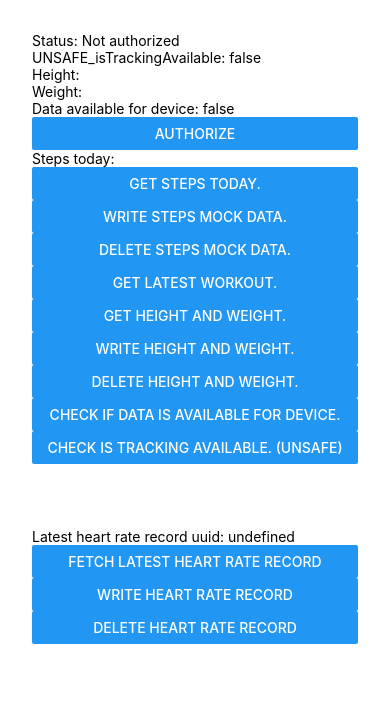
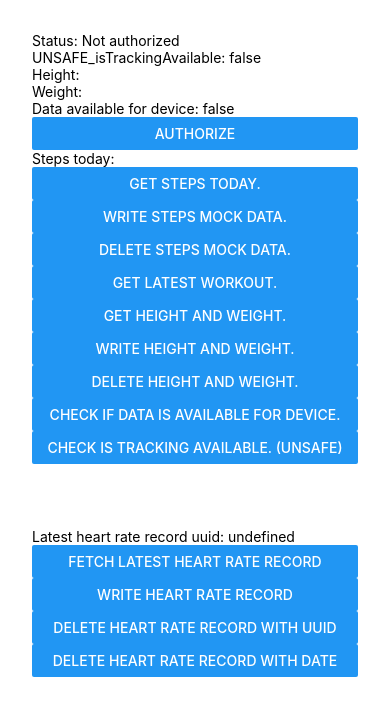
Before and after one commit to kilohealth/rn-fitness-tracker, a React Native app in the folder example/: screen / in a window 390 px wide. Shown: the top 716 px of the page. Built offline with nearby package versions, Linux system fonts and the light colour scheme.

Commit message:
test: delete heart rate record with date

```diff
--- a/example/src/sections/Delete.tsx
+++ b/example/src/sections/Delete.tsx
@@ -6,6 +6,7 @@ import {
   HealthKitUnitType,
 } from '@kilohealth/rn-fitness-tracker';
 import { HealthDataRecord } from '@kilohealth/rn-fitness-tracker/src/types';
+import { addDays, startOfDay } from 'date-fns';
 
 const data = {
   key: HealthKitDataType.HeartRate,
@@ -46,6 +47,14 @@ export const Delete = () => {
     });
   };
 
+  const deleteHeartRateRecordWithDate = async () => {
+    await HealthKit.deleteRecord({
+      key: HealthKitDataType.HeartRate,
+      startDate: +startOfDay(addDays(new Date(), -1)),
+      endDate: +new Date(),
+    });
+  };
+
   return (
     <SafeAreaView>
       <View style={styles.container}>
@@ -63,8 +72,13 @@ export const Delete = () => {
         />
         <Button
           testID="delete_heart_rate_record_with_uuid_button"
-          title="Delete heart rate record"
+          title="Delete heart rate record with uuid"
           onPress={deleteHeartRateRecordWithUUID}
+        />
+        <Button
+          testID="delete_heart_rate_record_with_date_button"
+          title="Delete heart rate record with date"
+          onPress={deleteHeartRateRecordWithDate}
         />
       </View>
     </SafeAreaView>
```
Also changed, not shown: 1 other file (tests, documents, lock files or other folders).
